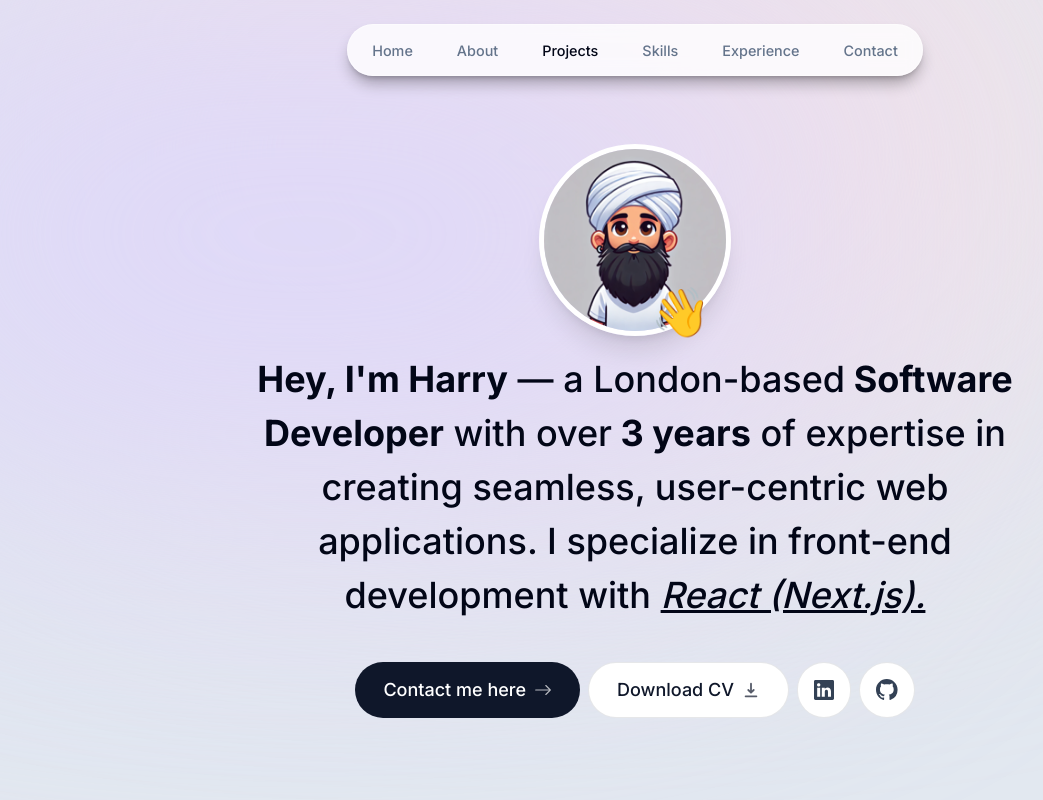
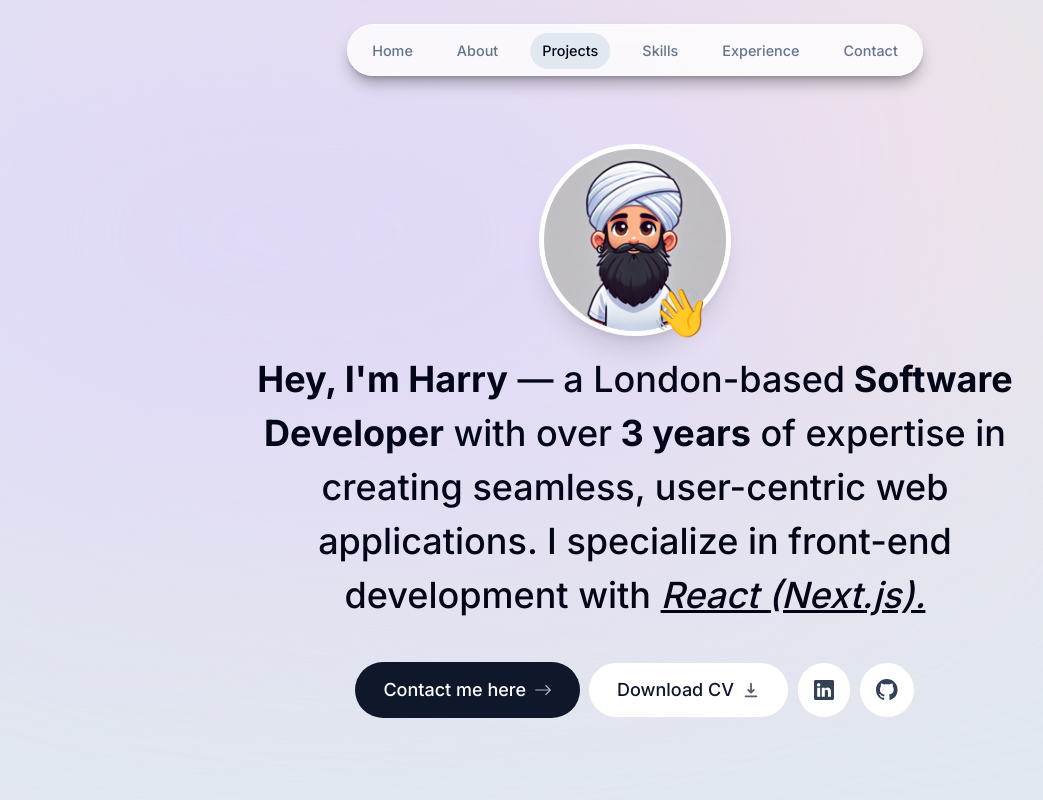
Before and after one commit to Harry-Leepz/personal-portfolio, a Next.js app: page / in a window 1280 px wide. Shown: the top 800 px of the page, without its empty margins (5-1048 px from the left). Built offline with nearby package versions, Linux system fonts and the light colour scheme.

Commit message:
feat: enhance header navigation with active section indicator

```diff
--- a/components/header/header.tsx
+++ b/components/header/header.tsx
@@ -28,7 +28,7 @@ export default function Header() {
           {navLinks.map((link) => (
             <motion.li
               key={link.hash}
-              className='h-3/4 flex items-center justify-center'
+              className='relative h-3/4 flex items-center justify-center'
               initial={{ y: -300, opacity: 0 }}
               animate={{ y: 0, opacity: 1 }}
             >
@@ -38,8 +38,13 @@ export default function Header() {
                   "flex w-full items-center justify-center px-3 py-3 hover:text-slate-950 transition",
                   { "text-slate-950": currentActiveSection === link.name }
                 )}
+                onClick={() => setCurrentActiveSection(link.name)}
               >
                 {link.name}
+
+                {currentActiveSection === link.name && (
+                  <span className='absolute bg-slate-200 rounded-full inset-0 -z-10' />
+                )}
               </Link>
             </motion.li>
           ))}
```
